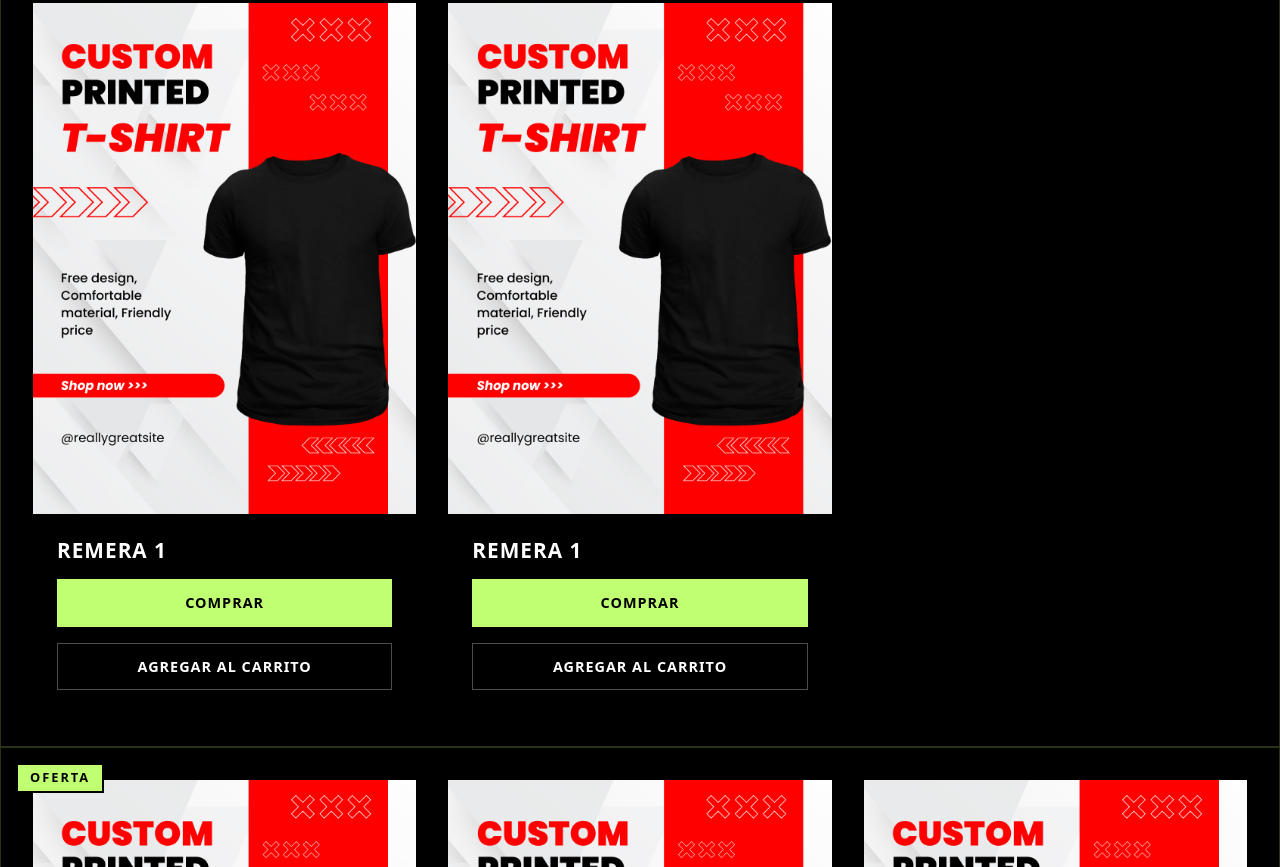
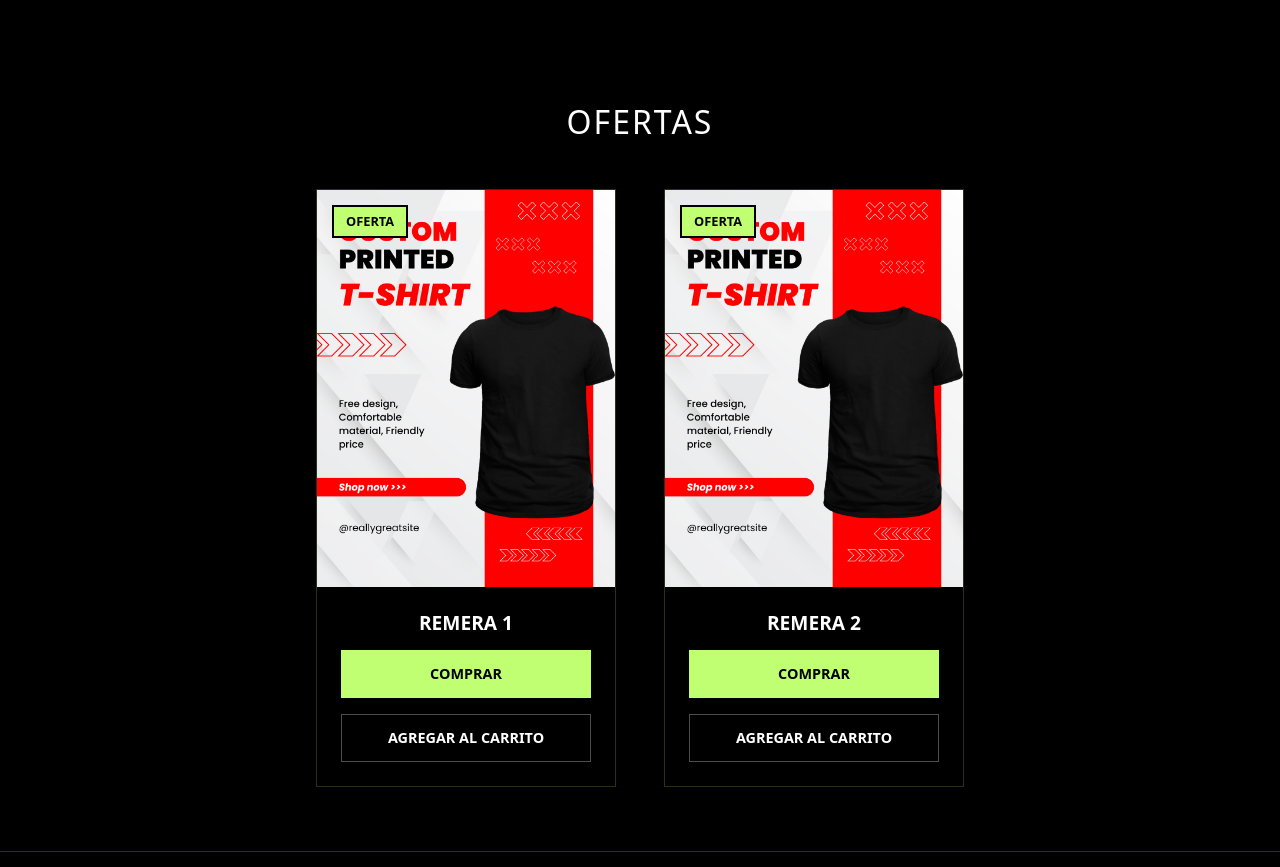
Before and after one commit to tomachog/heso, a website: page index.html in a window 1280 px wide. Shown: the part 1593-2460 px from the top of the page. Drawn offline with nearby package versions, Linux system fonts and the light colour scheme.

Commit message:
cards actualizadas

```diff
--- a/index.html
+++ b/index.html
@@ -142,10 +142,10 @@
 
         <nav class="navbar navbar-expand-lg p-0">
             <div class="container-fluid">
-                <!-- Logo -->
+
                 <a class="navbar-brand" href="#"><img src="./img/logo/heso logo sin fondo.png" alt="Logo HESO"></a>
 
-                <!-- Botón Hamburguesa Móvil -->
+
                 <button class="navbar-toggler" type="button" data-bs-toggle="collapse"
                     data-bs-target="#navbarNavDropdown" aria-controls="navbarNavDropdown" aria-expanded="false"
                     aria-label="Toggle navigation">
@@ -154,7 +154,7 @@
 
                 <div class="collapse navbar-collapse" id="navbarNavDropdown">
 
-            <!-- 1. MENÚ PRINCIPAL (Izquierda) -->
+
             <ul class="navbar-nav">
                 <li class="nav-item"><a class="nav-link" href="#">NUEVO</a></li>
                 <li class="nav-item dropdown">
@@ -168,7 +168,7 @@
                 </ul>
 
 
-                <!-- BUSCADOR HESO (Centro) -->
+
                 <form class="search-heso-form mx-lg-auto" action="/buscar" method="GET">
                     <input class="search-input" type="text" placeholder="BUSCAR PRODUCTOS..." name="q" autocomplete="off">
 
@@ -181,9 +181,9 @@
                     </button>
                 </form>
 
-            <!-- 3. MENÚ DE UTILIDADES (Derecha) -->
+
             <ul class="navbar-nav nav-utilities">
-                <!-- Usuario / Login -->
+
                 <li class="nav-item">
                     <a class="nav-link d-flex align-items-center gap-2" href="#">
                         <svg xmlns="http://www.w3.org/2000/svg" width="18" height="18" viewBox="0 0 24 24" fill="none" stroke="currentColor" stroke-width="2" stroke-linecap="round" stroke-linejoin="round"><path d="M20 21v-2a4 4 0 0 0-4-4H8a4 4 0 0 0-4 4v2"></path><circle cx="12" cy="7" r="4"></circle></svg>
@@ -191,7 +191,7 @@
                     </a>
                 </li>
 
-                <!-- Carrito -->
+
                 <li class="nav-item">
                     <a class="nav-link d-flex align-items-center gap-2" href="#">
                         <svg xmlns="http://www.w3.org/2000/svg" width="18" height="18" viewBox="0 0 24 24" fill="none" stroke="currentColor" stroke-width="2" stroke-linecap="round" stroke-linejoin="round"><path d="M6 2L3 6v14a2 2 0 0 0 2 2h14a2 2 0 0 0 2-2V6l-3-4z"></path><line x1="3" y1="6" x2="21" y2="6"></line><path d="M16 10a4 4 0 0 1-8 0"></path></svg>
@@ -238,123 +238,86 @@
                         <span class="visually-hidden">Next</span>
                         </button>
                         </div>
-
                         </div>
 
                         </section>
 
-        <section class="card-producto">
-            <h2>NUEVO</h2>
+                        <section class="contenedor-seccion">
+
+
+                            <h2 class="titulo-seccion">NUEVO</h2>
+
+
                             <div class="galeria-productos">
-                <div class="div-producto">
+
+
+                                <article class="card-producto">
                                     <figure>
-                        <img src="./img/producto/post ejemplo.png" alt="">
+
+                                        <span class="badge-tag">NUEVO</span>
+                                        <img src="./img/producto/post ejemplo.png" alt="Remera 1">
                                     </figure>
                                     <figcaption>
                                         <h3>REMERA 1</h3>
                                         <a href="#">Comprar</a>
                                         <a href="#">Agregar al carrito</a>
                                     </figcaption>
-                </div>
+                                </article>
 
-                <div class="div-producto">
+
+                                <article class="card-producto">
                                     <figure>
-                        <img src="./img/producto/post ejemplo.png" alt="">
+
+                                        <span class="badge-tag">NUEVO</span>
+                                        <img src="./img/producto/post ejemplo.png" alt="Remera 2">
                                     </figure>
                                     <figcaption>
-                        <h3>remera 1</h3>
-                        <a href="#">comprar</a>
-                        <a href="#">agregar al carrito</a>
+                                        <h3>REMERA 2</h3>
+                                        <a href="#">Comprar</a>
+                                        <a href="#">Agregar al carrito</a>
                                     </figcaption>
+                                </article>
+
                             </div>
+                        </section>
 
-                <div class="div-producto">
+                        <section class="contenedor-seccion">
+
+
+                            <h2 class="titulo-seccion">OFERTAS</h2>
+
+
+                            <div class="galeria-productos">
+
+
+                                <article class="card-producto">
                                     <figure>
-                        <img src="./img/producto/post ejemplo.png" alt="">
+
+                                        <span class="badge-tag">OFERTA</span>
+                                        <img src="./img/producto/post ejemplo.png" alt="Remera 1">
                                     </figure>
                                     <figcaption>
-                        <h3>remera 1</h3>
-                        <a href="#">comprar</a>
-                        <a href="#">agregar al carrito</a>
+                                        <h3>REMERA 1</h3>
+                                        <a href="#">Comprar</a>
+                                        <a href="#">Agregar al carrito</a>
                                     </figcaption>
-                </div>
+                                </article>
 
-                <div class="div-producto">
+
+                                <article class="card-producto">
                                     <figure>
-                        <img src="./img/producto/post ejemplo.png" alt="">
+
+                                        <span class="badge-tag">OFERTA</span>
+                                        <img src="./img/producto/post ejemplo.png" alt="Remera 2">
                                     </figure>
                                     <figcaption>
-                        <h3>remera 1</h3>
-                        <a href="#">comprar</a>
-                        <a href="#">agregar al carrito</a>
+                                        <h3>REMERA 2</h3>
+                                        <a href="#">Comprar</a>
+                                        <a href="#">Agregar al carrito</a>
                                     </figcaption>
+                                </article>
+
                             </div>
-
-                <div class="div-producto">
-                    <figure>
-                        <img src="./img/producto/post ejemplo.png" alt="">
-                    </figure>
-                    <figcaption>
-                        <h3>remera 1</h3>
-                        <a href="#">comprar</a>
-                        <a href="#">agregar al carrito</a>
-                    </figcaption>
-                </div>
-            </div>
-
-
-        </section>
-
-        <section class="card-producto">
-
-            <h2>OFERTA</h2>
-            <div class="galeria-productos">
-
-                <div class="div-producto">
-                    <figure>
-                        <img src="./img/producto/post ejemplo.png" alt="">
-                    </figure>
-                    <figcaption>
-                        <h3>remera 1</h3>
-                        <a href="#">comprar</a>
-                        <a href="#">agregar al carrito</a>
-                    </figcaption>
-                </div>
-
-                <div class="div-producto">
-                    <figure>
-                        <img src="./img/producto/post ejemplo.png" alt="">
-                    </figure>
-                    <figcaption>
-                        <h3>remera 1</h3>
-                        <a href="#">comprar</a>
-                        <a href="#">agregar al carrito</a>
-                    </figcaption>
-                </div>
-
-                <div class="div-producto">
-                    <figure>
-                        <img src="./img/producto/post ejemplo.png" alt="">
-                    </figure>
-                    <figcaption>
-                        <h3>remera 1</h3>
-                        <a href="#">comprar</a>
-                        <a href="#">agregar al carrito</a>
-                    </figcaption>
-                </div>
-
-                <div class="div-producto">
-                    <figure>
-                        <img src="./img/producto/post ejemplo.png" alt="">
-                    </figure>
-                    <figcaption>
-                        <h3>remera 1</h3>
-                        <a href="#">comprar</a>
-                        <a href="#">agregar al carrito</a>
-                    </figcaption>
-                </div>
-            </div>
-
                         </section>
                         </main>
 
@@ -406,8 +369,10 @@
                                         <div class="div-redes">
                                             <h3>REDES SOCIALES</h3>
                                             <ul>
-                        <li><a class="nav-link" href="https://www.instagram.com/sublixstore/?__pwa=1" target="_blank" rel="noopener">Instagram</a></li>
-                        <li><a class="nav-link" href="https://www.facebook.com/people/Sublix/61581873351309/" target="_blank" rel="noopener">Facebook</a>
+                                                <li><a class="nav-link" href="https://www.instagram.com/sublixstore/?__pwa=1" target="_blank"
+                                                        rel="noopener">Instagram</a></li>
+                                                <li><a class="nav-link" href="https://www.facebook.com/people/Sublix/61581873351309/"
+                                                        target="_blank" rel="noopener">Facebook</a>
                                                 </li>
                                             </ul>
                                         </div>
@@ -416,7 +381,6 @@
                                 </div>
 
                             </section>
-
     </footer>
 
     <script src="https://cdn.jsdelivr.net/npm/bootstrap@5.3.8/dist/js/bootstrap.bundle.min.js" integrity="sha384-FKyoEForCGlyvwx9Hj09JcYn3nv7wiPVlz7YYwJrWVcXK/BmnVDxM+D2scQbITxI" crossorigin="anonymous"></script>
--- a/sass/components/_cards.scss
+++ b/sass/components/_cards.scss
@@ -1,108 +1,124 @@
 @use "../utilities/mixins" as *;
 @use "../utilities/variables" as *;
 
-.galeria-productos{
-    display: grid;
-    grid-template-columns: repeat(auto-fit, minmax(280px, 1fr));
-    gap: 2rem;
-    padding: 2rem;
+// --- Contenedor general de la sección ---
+.contenedor-seccion {
+    padding: 4rem 2rem; // Márgenes amplios arriba y abajo
+    max-width: 1200px;
+    margin: 0 auto; // Centra toda la sección en la pantalla
+
+    .titulo-seccion {
+        color: white;
+        text-align: center;
+        font-size: 2rem;
+        margin-bottom: 3rem;
+        letter-spacing: 2px;
+        text-transform: uppercase;
+    }
 }
 
-.card-producto{
+// --- Contenedor que alinea los productos ---
+.galeria-productos {
+    display: flex;
+    justify-content: center; // ¡Esto es clave! Centra las 2 cards en el medio
+    flex-wrap: wrap; // Si se ve en celular, una pasa abajo de la otra
+    gap: 3rem; // Separación generosa entre las dos cards
+}
+
+// --- Card Individual ---
+.card-producto {
     background-color: $color-black;
+    width: 100%;
+    max-width: 300px; // ¡Esto las hace más chicas y controladas!
     border: 1px solid rgba($color-text-primary, 0.2);
-    position: relative;
-    overflow: hidden;
+    display: flex;
+    flex-direction: column;
     @include transition-standard;
 
-    &:hover{
+    // El efecto hover AHORA SOLO AFECTA A ESTA CARD INDIVIDUAL
+    &:hover {
         border-color: $color-text-primary;
         box-shadow: 0 0 15px rgba($color-text-primary, 0.15);
 
-        figure img{
+        figure img {
             transform: scale(1.05);
         }
     }
 
-    h2{
-        position: absolute;
-        top: 15px;
-        left: 15px;
-        background-color: $color-text-primary;
-        color: $color-black;
-        font-size: 0.8rem;
-        font-weight: 800;
-        padding: 5px 12px;
-        margin: 0;
-        text-overflow: uppercase;
-        letter-spacing: 2px;
-        z-index: 2;
-        border: 2px solid $color-black;
-    }
-
-    .div-producto{
-        display: flex;
-        flex-direction: column;
-        height: 100%;
-    }
-
-    figure{
+    figure {
+        position: relative;
         margin: 0;
         overflow: hidden;
         background-color: #111;
 
-        img{
+        img {
             width: 100%;
-            aspect-ratio: 3/4;
+            aspect-ratio: 3/4; // Proporción ideal para ropa
             object-fit: cover;
             @include transition-standard;
         }
+
+        // La etiqueta "NUEVO" u "OFERTA" flotando sobre la foto
+        .badge-tag {
+            position: absolute;
+            top: 15px;
+            left: 15px;
+            background-color: $color-text-primary;
+            color: $color-black;
+            font-size: 0.8rem;
+            font-weight: 800;
+            padding: 5px 12px;
+            text-transform: uppercase;
+            border: 2px solid $color-black;
+            z-index: 2;
+        }
     }
 
-    figcaption{
+    figcaption {
         padding: 1.5rem;
         display: flex;
         flex-direction: column;
         gap: 1rem;
         flex-grow: 1;
 
-        h3{
+        h3 {
             color: white;
-            font-size: 1.3rem;
+            font-size: 1.2rem;
             font-weight: 700;
             text-transform: uppercase;
-            letter-spacing: 1px;
             margin: 0;
+            text-align: center; // Centramos el nombre de la remera
         }
 
-        a{
+        a {
             text-align: center;
             text-decoration: none;
             font-weight: 700;
             font-size: 0.9rem;
             text-transform: uppercase;
             padding: 12px;
-            letter-spacing: 1px;
             @include transition-standard;
             display: block;
 
-            &:nth-of-type(1){
+            // Botón "Comprar"
+            &:nth-of-type(1) {
                 background-color: $color-text-primary;
                 color: $color-black;
                 border: 1px solid $color-text-primary;
 
-                &:hover{
+                &:hover {
                     background-color: transparent;
                     color: $color-text-primary;
                 }
             }
 
-            &:nth-of-type(2){
+            // Botón "Agregar al carrito"
+            &:nth-of-type(2) {
                 background-color: transparent;
                 color: white;
                 border: 1px solid rgba(255, 255, 255, 0.3);
 
-                &:hover{
+                &:hover {
                     border-color: $color-text-primary;
                     color: $color-text-primary;
                 }
```
Also changed, not shown: sass/layout/_header.scss (+9 -9 lines), css/style.css, 1 other file. Lines whose indentation alone changed are shown as unchanged.
